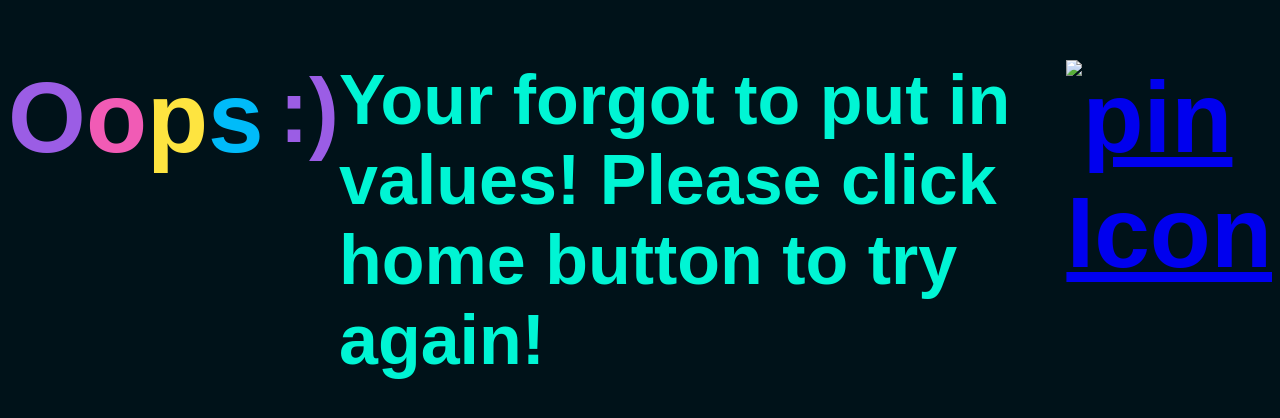
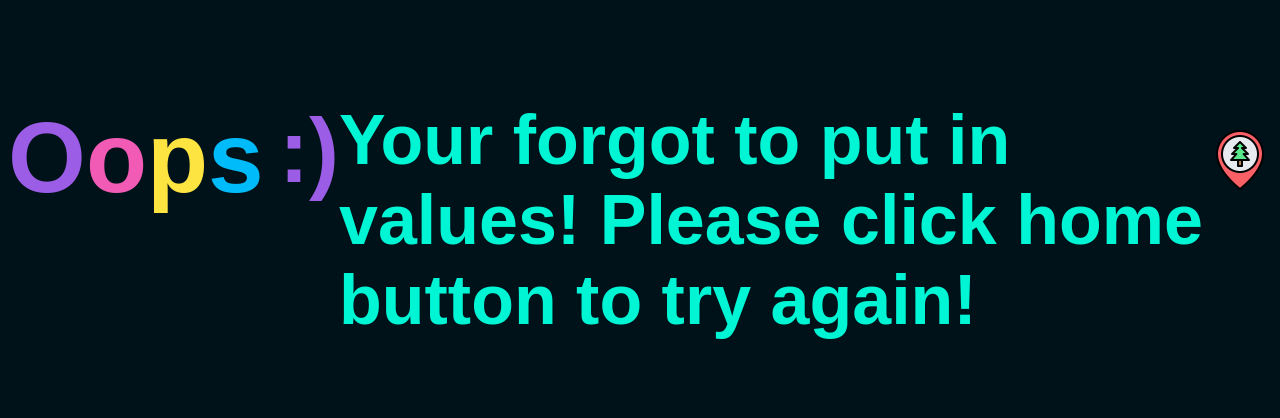
Before and after one commit to Slimshady079/National-Parks-Search, a plain HTML site: page assets/HTML/test.html in a window 1280 px wide. Shown: the part 188-606 px from the top of the page. Drawn offline with Linux system fonts and the light colour scheme; files that its build step writes are made by us from their sources.

Commit message:
changed hrefs in test HTML to correct locations

```diff
--- a/assets/HTML/test.html
+++ b/assets/HTML/test.html
@@ -5,7 +5,7 @@
     <meta http-equiv="X-UA-Compatible" content="IE=edge" />
     <meta name="viewport" content="width=device-width, initial-scale=1.0" />
     <title>Oops Page</title>
-    <link rel="stylesheet" href="./test.css" />
+    <link rel="stylesheet" href="../css/test.css" />
   </head>
   <body>
     <div id="text-drop">
@@ -19,8 +19,12 @@
         Your forgot to put in values! Please click home button to try again!
       </div>
       <div>
-        <a class="navbar-brand" href="./index.html">
-          <img src="./images/parkPinIcon.png" alt="pin Icon" class="m-1 p-2" />
+        <a class="navbar-brand" href="../HTML/index.html">
+          <img
+            src="../../images/parkPinIcon.png"
+            alt="pin Icon"
+            class="m-1 p-2"
+          />
         </a>
       </div>
     </div>
```
